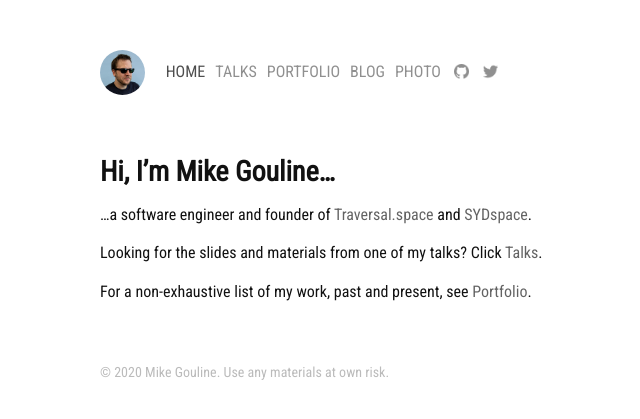
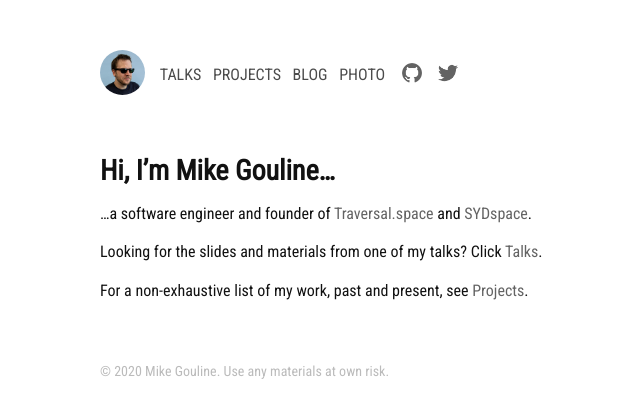
Before and after one commit to gouline/gouline.github.io, a Jekyll site: the page built from index.md, in a window 1280 px wide. Shown: the top 419 px of the page, without its empty margins (115-755 px from the left). Built offline with Jekyll 4.4.1, drawn with Linux system fonts in a browser that asks for light colours; nearby versions of some CDN libraries.

Commit message:
Update layout and portfolio -> projects

```diff
--- a/_includes/header.html
+++ b/_includes/header.html
@@ -1,31 +1,23 @@
-<div id="header">
-    <div id="header-content" class="fixed-width">
+<div id="header" class="fixed-width">
     <div id="header-inline">
-            <span id="header-title" class="header-section">
-                <a href="{{ '/' | relative_url }}" style="display: flex; align-items:center;">
+        <a href="{{ '/' | relative_url }}" class="{% if page.id == 'home' %}selected{% endif %}">
             <img id="header-logo" src="{{ '/img/avatar.jpg' | relative_url }}" alt="{{ site.title }}" title="{{ site.title }}" />
         </a>
-            </span>
-            <ul id="header-nav" class="header-section">
+
         {% for section in site.data.global.sections %}
-                <li>
         {% if section.path %}
         <a href="{{ section.path | relative_url }}" class="{% if page.id == section.id %}selected{% endif %}">{{ section.title }}</a>
         {% else if section.url %}
-                    <li><a href="{{ section.url }}">{{ section.title }}</a>
+        <a href="{{ section.url }}">{{ section.title }}</a>
         {% endif %}
-                </li>
         {% endfor %}
-                <li class="icons">
+
         {% for item in site.data.global.social %}
         {% assign type = item[0] %}
         {% assign service = item[1] %}
-                    <a href="{{ service.url }}" title="{{ service.title }}" {% if service.blank %}target="_blank"{% endif %}>
+        <a href="{{ service.url }}" class="icon" title="{{ service.title }}" {% if service.blank %}target="_blank"{% endif %}>
             <img src="{{ '/img/nav_' | append: type | append: '.png' | relative_url }}"/>
         </a>
         {% endfor %}
-                </li>
-            </ul>
     </div>
 </div>
-</div>
--- a/_layouts/default.html
+++ b/_layouts/default.html
@@ -13,4 +16,3 @@
 </div>
 
 </body>
-</html>
--- /dev/null
+++ b/_layouts/raw.html
@@ -0,0 +1,4 @@
+<!DOCTYPE html>
+<html>
+{{ content }}
+</html>
--- a/css/basic.css
+++ b/css/basic.css
@@ -56,76 +56,59 @@ hr {
 /* Header */
 
 #header {
-  padding: 30px 10px 0 10px;
+  padding: 20px 10px 0 10px;
 }
 
 #header-inline {
-  display: inline-block;
+  display: block;
   width: 100%;
-}
-
-#header-inline .header-section {
+  margin: 0 0 0 20px;
+  padding: 0;
+  overflow: hidden;
   vertical-align: middle;
 }
 
-#header-title a,
-#header-title a:hover {
-  font-weight: bold;
-  color: #000;
-  text-transform: uppercase;
-  text-decoration: none;
-}
-
-#header-logo {
-  margin-right: 7px;
-  width: 45px;
-  height: 45px;
-  border-radius: 100px;
-}
-
-ul#header-nav {
-  list-style-type: none;
-  margin: 0 0 0 20px;
-  padding: 0;
-  overflow: hidden;
-}
-
-ul#header-nav li a {
-  margin-right: 10px;
+#header-inline a {
+  display: inline-block;
+  margin-right: 8px;
   padding: 5px 0 5px 0;
-  color: #222;
-  font-size: 16px;
-  vertical-align: middle;
-}
-
-ul#header-nav a {
-  display: block;
-  opacity: 0.5;
+  opacity: 0.7;
   color: #000;
   font-size: 16px;
   font-weight: normal;
   text-transform: uppercase;
   border-radius: 5px;
+  vertical-align: middle;
 }
 
-ul#header-nav a:hover,
-ul#header-nav a.selected {
+#header-inline a:hover,
+#header-inline a.selected {
   opacity: 1.0;
   text-decoration: none;
 }
 
-ul#header-nav a.selected {
-  opacity: 0.8;
-}
-
-ul#header-nav a:hover {
+#header-inline a.selected {
   opacity: 1.0;
 }
 
-ul#header-nav .icons a {
-  display: inline;
-  margin-left: 3px;
+#header-inline a:hover {
+  opacity: 1.0;
+}
+
+#header-inline a.icon {
+  margin-left: 5px;
+}
+
+#header-inline a.icon img {
+  width: 20px;
+  height: 20px;
+}
+
+#header-logo {
   margin-right: 3px;
+  width: 45px;
+  height: 45px;
+  border-radius: 100px;
 }
 
 /* Footer */
@@ -183,7 +166,7 @@ ul#header-nav .icons a {
   opacity: 1.0;
 }
 
-.section-content ul.portfolio-list {
+.section-content ul.project-list {
   padding: 0;
   list-style-type: none;
   font-size: 14px;
@@ -241,6 +224,7 @@ ul#header-nav .icons a {
   height: 100%;
   background-color: #111;
   border-radius: 3px;
+  border: 1px solid #222;
 }
 
 .section-thumbnail-phone {
@@ -263,51 +247,24 @@ ul#header-nav .icons a {
 }
 
 /* Desktop-only */
+
 @media only screen and (min-width: 800px) {
+
   .fixed-width {
     max-width: 900px!important;
   }
 
   #header {
-    margin-top: 20px;
-    margin-bottom: 15px;
+    margin-top: 25px;
+    margin-bottom: 5px;
   }
 
-  #header-inline .header-section {
-    display: inline-block;
-    margin-left: 10px;
-  }
-
-  #header-inline .header-section:first-child {
+  #header-inline {
     margin-left: 25px;
-  }
-
-  ul#header-nav {
+    margin-right: 25px;
     display: inline-block;
     padding-top: 0;
     padding-bottom: 0;
-  }
-
-  ul#header-nav li {
-    float: left;
-  }
-
-  ul#header-nav li.header-nav-sep {
-    display: block;
-  }
-
-  ul#header-nav .icons {
-    padding-top: 5px;
-    padding-bottom: 5px;
-  }
-
-  ul#header-nav .icons a {
-    margin-right: 7px;
-  }
-
-  ul#header-nav .icons a img {
-    width: 15px;
-    height: 15px;
   }
 
   #footer-content {
@@ -359,48 +316,20 @@ ul#header-nav .icons a {
 }
 
 /* Phone-only */
+
 @media only screen and (min-width: 100px) and (max-width: 800px) {
   .fixed-width {
     max-width: 600px!important;
   }
 
   #header {
-    margin-top: 0;
+    margin-top: 5px;
     margin-bottom: 0;
   }
 
-  #header-inline .header-section {
-    display: block;
+  #header-inline {
     margin-left: 10px;
-  }
-
-  ul#header-nav {
-    display: block;
-    padding-top: 5px;
-  }
-
-  ul#header-nav li {
-    float: left;
-    margin-top: 7px;
-    margin-bottom: 7px;
-  }
-
-  ul#header-nav li.header-nav-sep {
-    display: none;
-  }
-
-  ul#header-nav .icons {
-    padding-top: 0;
-    padding-bottom: 0;
-  }
-
-  ul#header-nav .icons a {
-    margin-right: 13px;
-  }
-
-  ul#header-nav .icons a img {
-    width: 20px;
-    height: 20px;
+    margin-right: 10px;
   }
 
   #footer-content {
@@ -480,20 +409,11 @@ ul#header-nav .icons a {
     background-color: #eee;
   }
 
-  #header-title a,
-  #header-title a:hover {
+  #header-inline a {
     color: #fff;
   }
 
-  ul#header-nav li a {
-    color: #fff;
-  }
-
-  ul#header-nav a {
-    color: #fff;
-  }
-
-  ul#header-nav .icons a img {
+  #header-inline a.icon img {
     filter: brightness(0) invert(1);
   }
 
--- a/index.md
+++ b/index.md
@@ -2,7 +2,7 @@
 layout: post
 id: home
 title: Home
-description: Portfolio, talk materials and links.
+description: Projects, talk materials and links.
 ---
 
 # Hi, I'm Mike Gouline...
@@ -11,4 +11,4 @@ description: Portfolio, talk materials and links.
 
 Looking for the slides and materials from one of my talks? Click [Talks]({{ '/talks' | relative_url }}).
 
-For a non-exhaustive list of my work, past and present, see [Portfolio]({{ '/portfolio' | relative_url }}).
+For a non-exhaustive list of my work, past and present, see [Projects]({{ '/projects' | relative_url }}).
```
Also changed, not shown: other parts of _layouts/default.html (+4 -1 lines), _data/global.yml (+3 -7 lines), portfolio.html (+7 -61 lines), projects.html (added, +65 -0 lines), _data/projects.yml (renamed from _data/portfolio.yml), img/projects/asku.png (renamed from img/portfolio/asku.png), img/projects/blaster.png (renamed from img/portfolio/blaster.png), img/projects/carsguide.png (renamed from img/portfolio/carsguide.png), img/projects/coinjar.png (renamed from img/portfolio/coinjar.png), img/projects/foxtelguide.png (renamed from img/portfolio/foxtelguide.png), img/projects/luxaforus.png (renamed from img/portfolio/luxaforus.png), img/projects/nucleussmart.png (renamed from img/portfolio/nucleussmart.png), img/projects/safedome.png (renamed from img/portfolio/safedome.png), img/projects/safemate.png (renamed from img/portfolio/safemate.png), 2 more files. Lines whose indentation alone changed are shown as unchanged.
